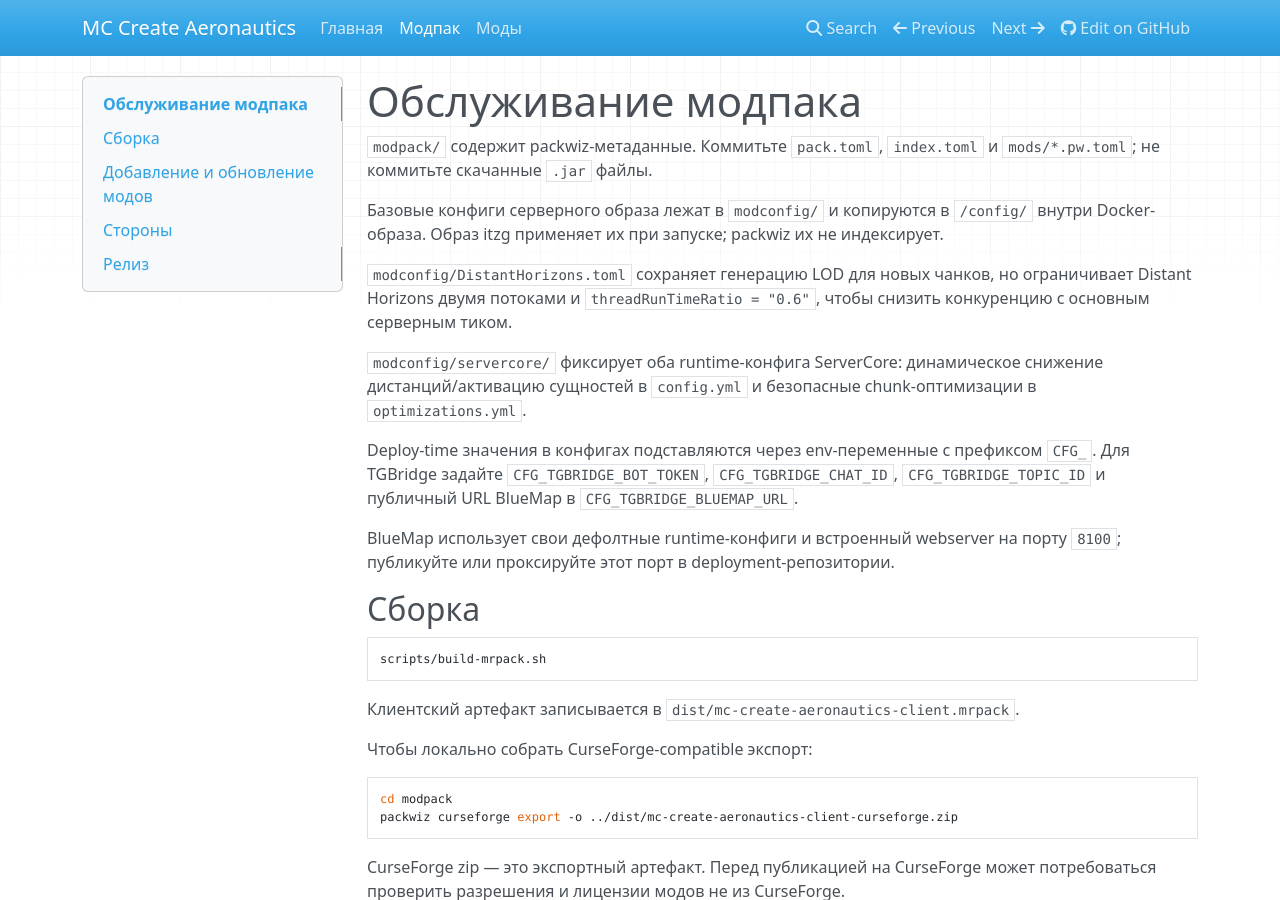
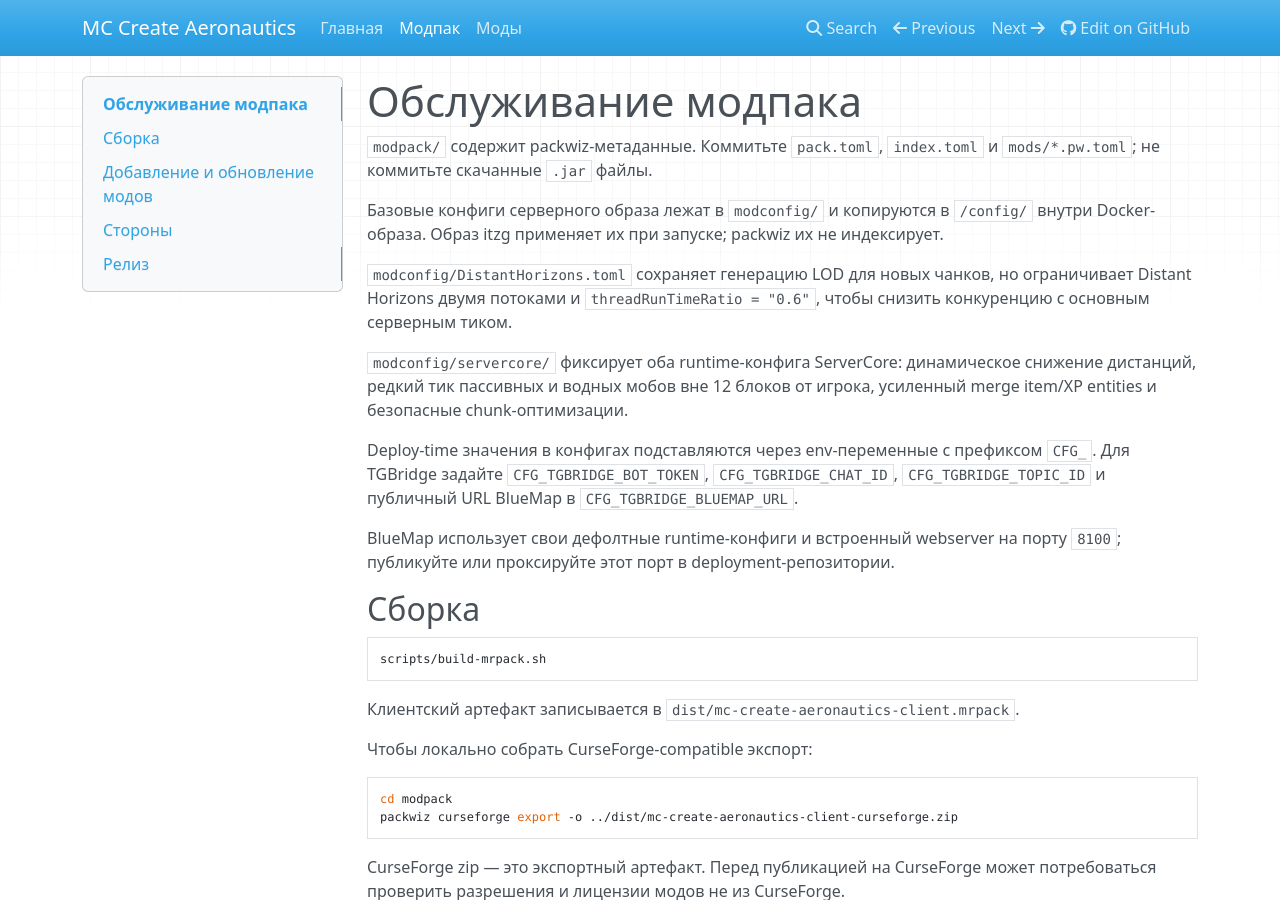
Before and after one commit to AlexCawl/mc-create-aeronautics-modpack, an MkDocs documentation site: the page built from docs/modpack.md, in a window 1280 px wide and 900 px high. Built offline with MkDocs 1.6.1, drawn with Linux system fonts in a browser that asks for light colours; nearby versions of some CDN libraries.

Commit message:
chore: enabled optimizations again

```diff
--- a/docs/modpack.md
+++ b/docs/modpack.md
@@ -6,7 +6,7 @@
 
 `modconfig/DistantHorizons.toml` сохраняет генерацию LOD для новых чанков, но ограничивает Distant Horizons двумя потоками и `threadRunTimeRatio = "0.6"`, чтобы снизить конкуренцию с основным серверным тиком.
 
-`modconfig/servercore/` фиксирует оба runtime-конфига ServerCore: динамическое снижение дистанций/активацию сущностей в `config.yml` и безопасные chunk-оптимизации в `optimizations.yml`.
+`modconfig/servercore/` фиксирует оба runtime-конфига ServerCore: динамическое снижение дистанций, редкий тик пассивных и водных мобов вне 12 блоков от игрока, усиленный merge item/XP entities и безопасные chunk-оптимизации.
 
 Deploy-time значения в конфигах подставляются через env-переменные с префиксом `CFG_`. Для TGBridge задайте `CFG_TGBRIDGE_BOT_TOKEN`, `CFG_TGBRIDGE_CHAT_ID`, `CFG_TGBRIDGE_TOPIC_ID` и публичный URL BlueMap в `CFG_TGBRIDGE_BLUEMAP_URL`.
 
```
Also changed, not shown: 1 other file.
